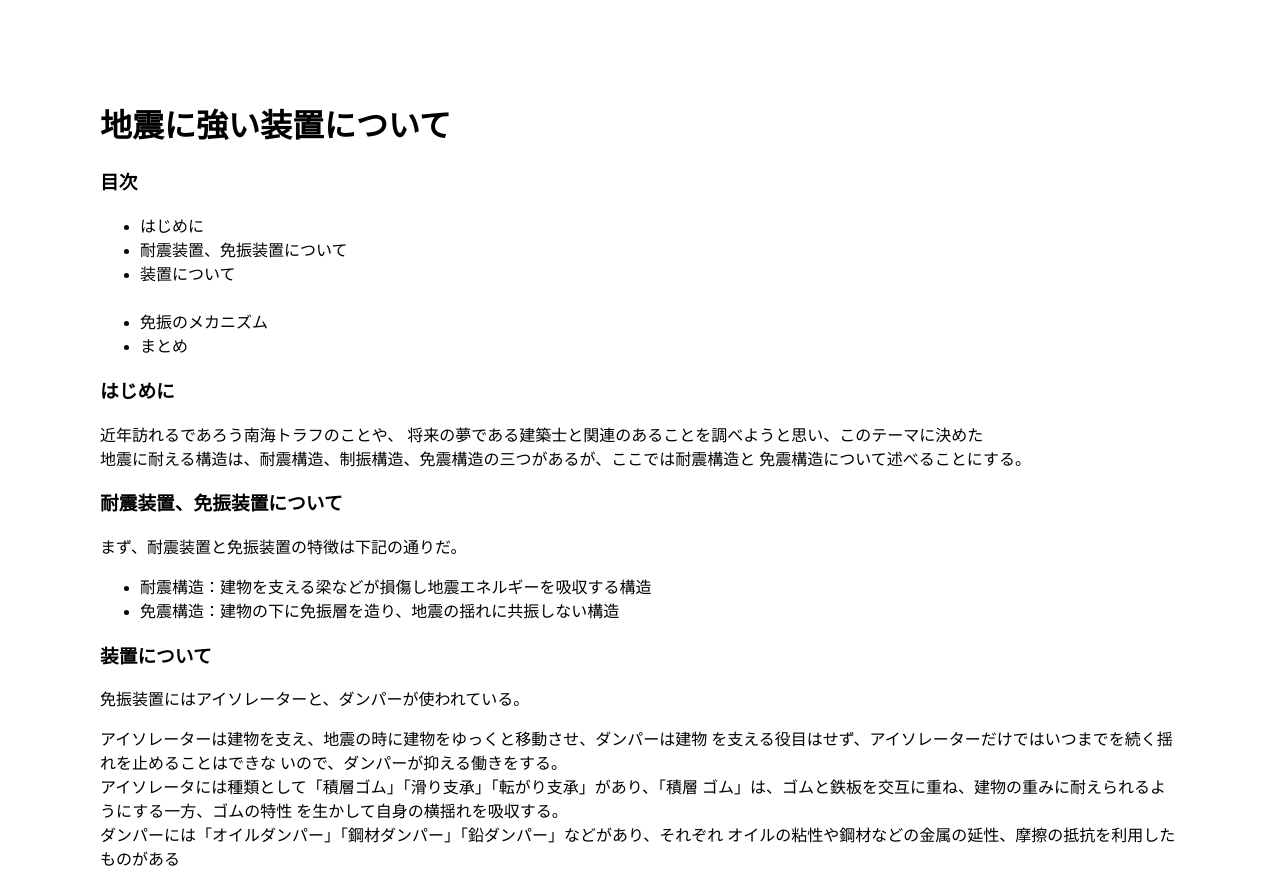
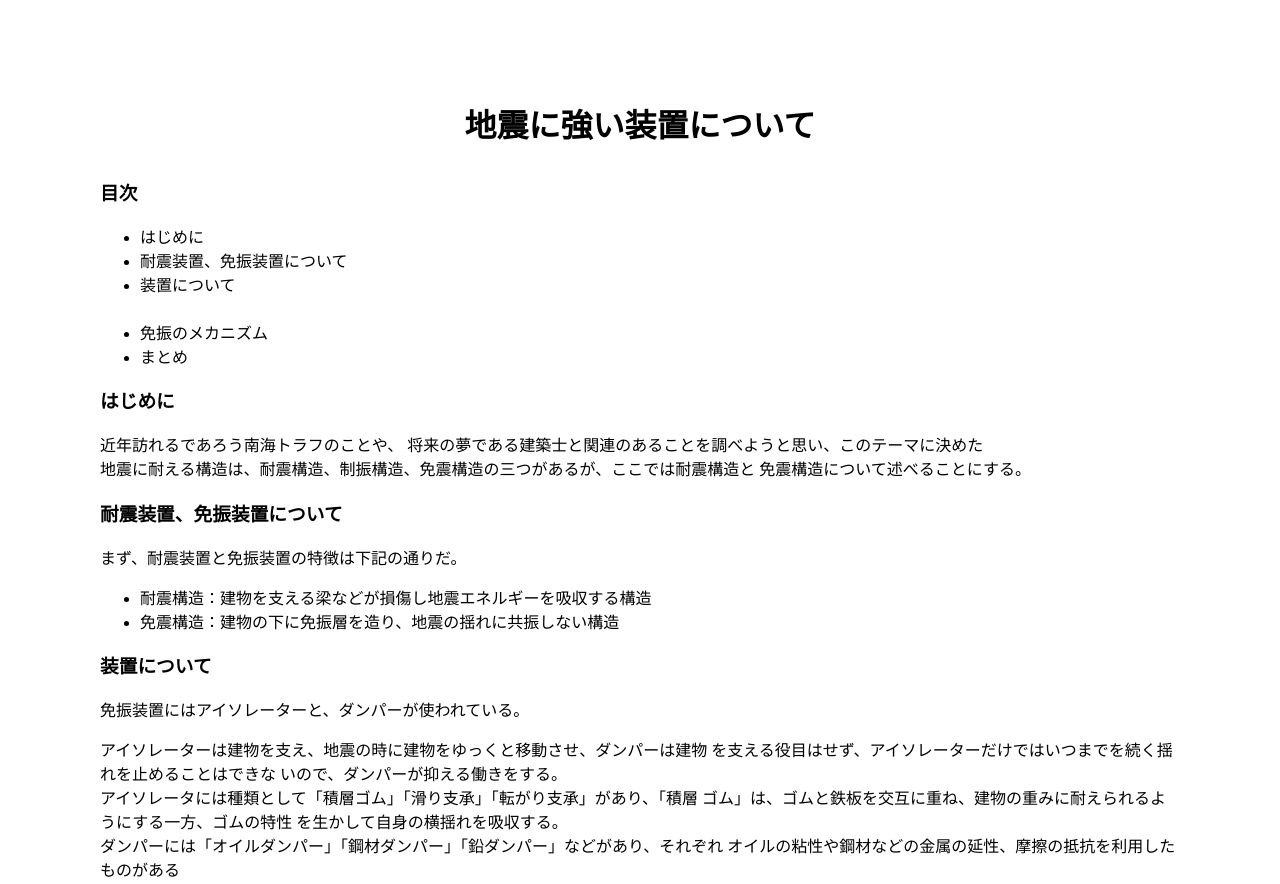
Before and after one commit to hinatafujii/hinatafujii.github.io, a plain HTML site: page cl2020.html in a window 1280 px wide. Shown: the top 884 px of the page. Drawn offline with Linux system fonts and the light colour scheme.

Commit message:
Update cl2020.html

```diff
--- a/cl2020.html
+++ b/cl2020.html
@@ -4,7 +4,7 @@
 <title>練習その５</title>
  </head>
  <body>
-  <p class="text"><h1>地震に強い装置について</h1></p>
+  <h1><p class="text">地震に強い装置について</p></h1>
 
   <h3>目次</h3>
   <nav>
```
